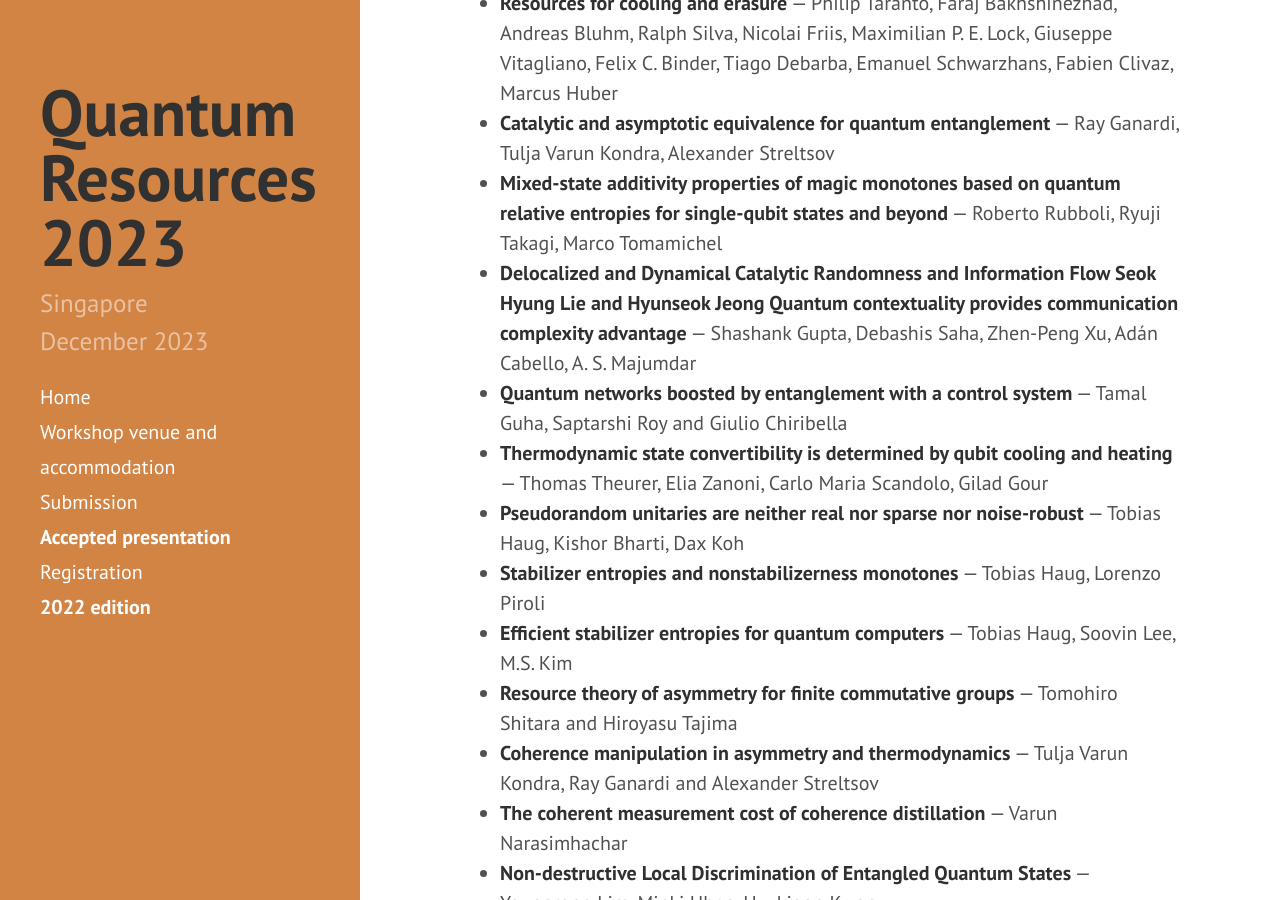
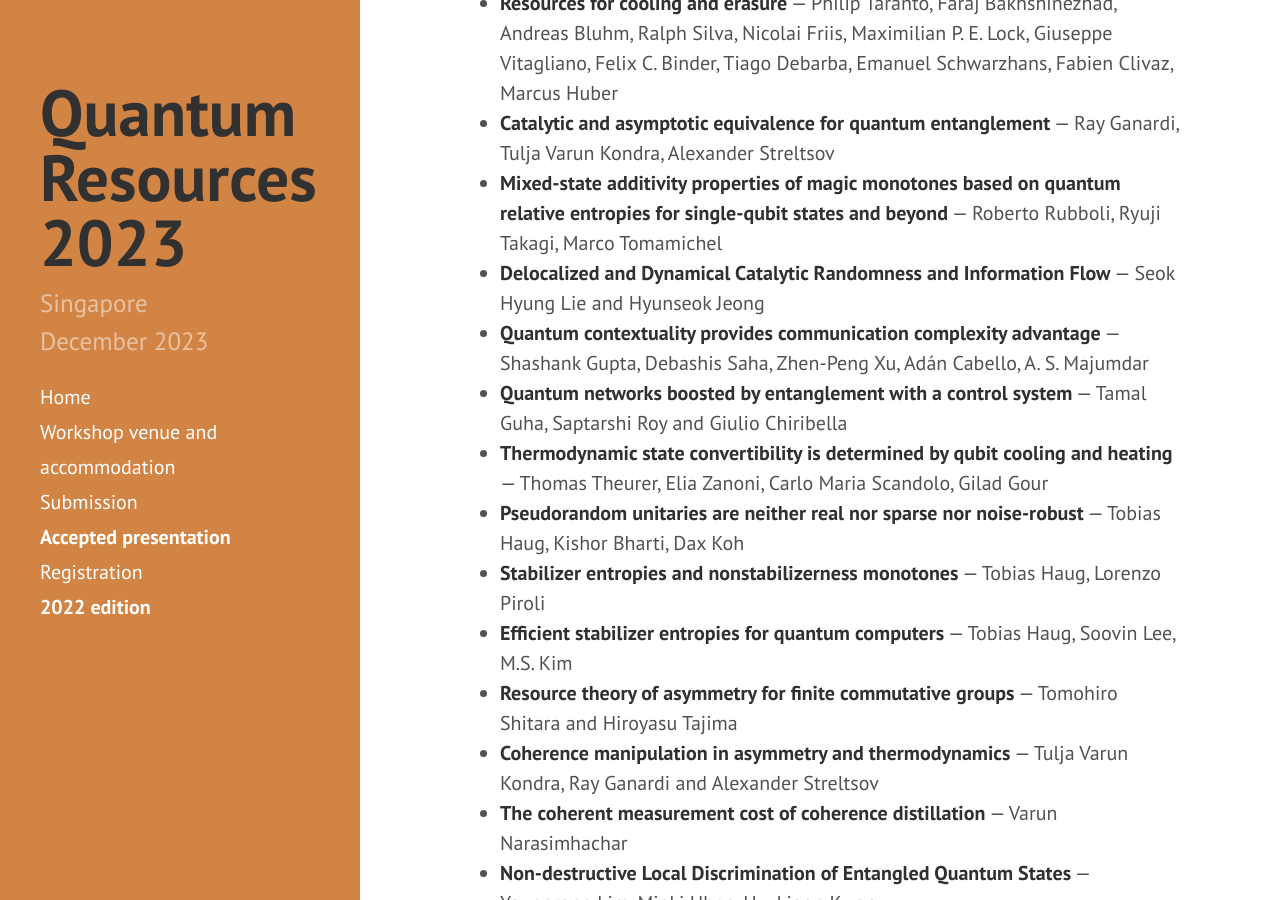
Before and after one commit to RyujiPat2/RyujiPat2.github.io, a Jekyll site: the page built from accepted.md, in a window 1280 px wide and 900 px high, scrolled down 1290 px. Built offline with Jekyll 4.4.1, drawn with Linux system fonts in a browser that asks for light colours; nearby versions of some CDN libraries; part of the change alters nothing that is shown.

```diff
--- a/accepted.md
+++ b/accepted.md
@@ -27,8 +27,8 @@ order: 4
 * **Resources for cooling and erasure** &mdash; Philip Taranto, Faraj Bakhshinezhad, Andreas Bluhm, Ralph Silva, Nicolai Friis, Maximilian P. E. Lock, Giuseppe Vitagliano, Felix C. Binder, Tiago Debarba, Emanuel Schwarzhans, Fabien Clivaz, Marcus Huber
 * **Catalytic and asymptotic equivalence for quantum entanglement** &mdash; Ray Ganardi, Tulja Varun Kondra, Alexander Streltsov
 * **Mixed-state additivity properties of magic monotones based on quantum relative entropies for single-qubit states and beyond** &mdash; Roberto Rubboli, Ryuji Takagi, Marco Tomamichel
-* **Delocalized and Dynamical Catalytic Randomness and Information Flow	Seok Hyung Lie and Hyunseok Jeong
-Quantum contextuality provides communication complexity advantage** &mdash; Shashank Gupta, Debashis Saha, Zhen-Peng Xu, Adán Cabello, A. S. Majumdar
+* **Delocalized and Dynamical Catalytic Randomness and Information Flow** &mdash; Seok Hyung Lie and Hyunseok Jeong
+* **Quantum contextuality provides communication complexity advantage** &mdash; Shashank Gupta, Debashis Saha, Zhen-Peng Xu, Adán Cabello, A. S. Majumdar
 * **Quantum networks boosted by entanglement with a control system** &mdash; Tamal Guha, Saptarshi Roy and Giulio Chiribella
 * **Thermodynamic state convertibility is determined by qubit cooling and heating** &mdash; Thomas Theurer, Elia Zanoni, Carlo Maria Scandolo, Gilad Gour
 * **Pseudorandom unitaries are neither real nor sparse nor noise-robust** &mdash; Tobias Haug, Kishor Bharti, Dax Koh
```
